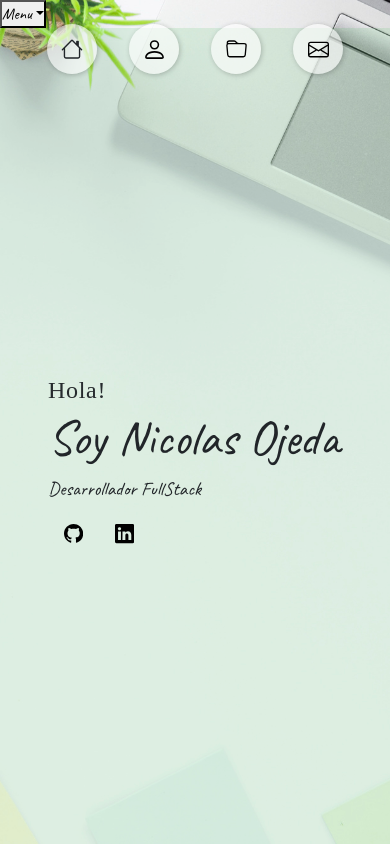
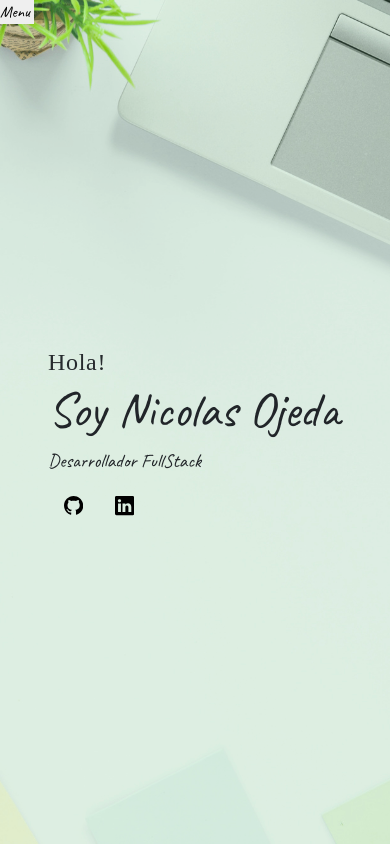
Before and after one commit to NicoOjeda/mi-portfolio, a React (Create React App) app: page / in a window 390 px wide. Shown: the top 844 px of the page. Built offline with nearby package versions, Linux system fonts and the light colour scheme; a web font is replaced by a local one.

Commit message:
se da estilos a menu hamb

```diff
--- a/src/styles/Navbar.css
+++ b/src/styles/Navbar.css
@@ -137,3 +137,30 @@ p{
     -webkit-transition: .2s linear;
     transition: .2s linear;
 }
+.nave{
+    display: none;
+}
+
+@media (max-width: 550px) {
+    .ocultar{
+        display:none !important
+    }
+    .nave{
+        display: block;
+    }
+    .fixed{
+        position: fixed;
+        top: 0;
+        left: 0;
+        left: 1;
+        z-index: 1030;
+    }
+    .dropdown-toggle::after {
+        border: none;
+    }
+    .dropdown-toggle{
+        border: none;
+        background-color: none;
+
+    }
+  }
```
